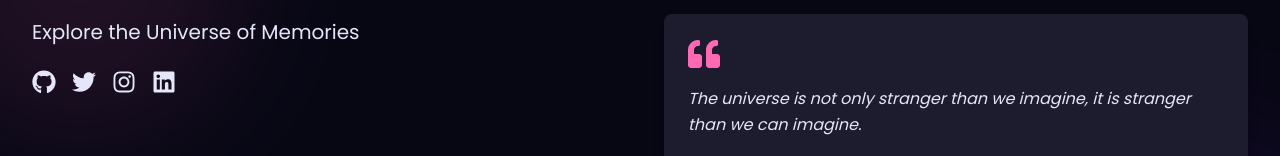
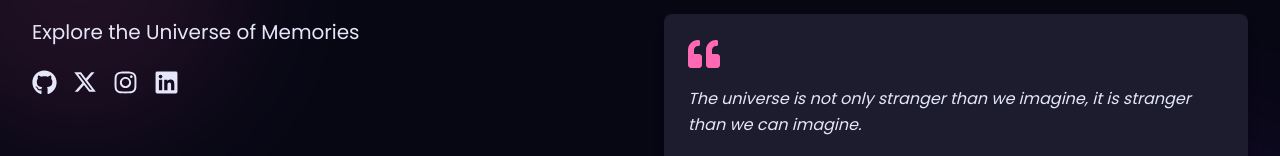
Before and after one commit to mohammadfaiz2722/CosmicVaultFrontEnd, a React (Create React App) app: page / in a window 1280 px wide. Shown: the part 3968-4124 px from the top of the page. Built offline with nearby package versions, Linux system fonts and the light colour scheme.

Commit message:
Update Footer.js

```diff
--- a/src/components/Footer.js
+++ b/src/components/Footer.js
@@ -1,9 +1,33 @@
 import React from 'react';
-import { FaGithub, FaTwitter, FaInstagram, FaLinkedin, FaQuoteLeft } from 'react-icons/fa';
+import { FaGithub, FaInstagram, FaLinkedin, FaQuoteLeft } from 'react-icons/fa';
 
+const XIcon = () => (
+  <svg xmlns="http://www.w3.org/2000/svg" viewBox="0 0 24 24" fill="currentColor" className="w-6 h-6">
+    <path d="M18.244 2.25h3.308l-7.227 8.26 8.502 11.24H16.17l-5.214-6.817L4.99 21.75H1.68l7.73-8.835L1.254 2.25H8.08l4.713 6.231zm-1.161 17.52h1.833L7.084 4.126H5.117z"/>
+  </svg>
+);
 const Footer = () => {
   const cosmicQuote = "The universe is not only stranger than we imagine, it is stranger than we can imagine.";
   const quoteAuthor = "Sir Arthur Eddington";
+
+  const socialLinks = [
+    {
+      icon: FaGithub,
+      url: "https://github.com/mohammadfaiz2722"
+    },
+    {
+      icon: XIcon,
+      url: "https://x.com/faiz272003?t=7J2Jt0zty3ShSz1-ze2icQ&s=09"
+    },
+    {
+      icon: FaInstagram,
+      url: "https://www.instagram.com/mohammadfaiz_27?igsh=MWE0ejdib2IzaDg5Zw== "
+    },
+    {
+      icon: FaLinkedin,
+      url: "https://www.linkedin.com/in/mohammad-faiz-a8596b309?utm_source=share&utm_campaign=share_via&utm_content=profile&utm_medium=android_app "
+    }
+  ];
 
   return (
     <footer className="relative bg-[#070714] text-white py-16 overflow-hidden">
@@ -15,9 +39,9 @@ const Footer = () => {
             </h3>
             <p className="text-xl text-[#E6E6FA]">Explore the Universe of Memories</p>
             <div className="flex space-x-4">
-              {[FaGithub, FaTwitter, FaInstagram, FaLinkedin].map((Icon, index) => (
-                <a key={index} href="#" className="text-[#E6E6FA] hover:text-white transition-colors duration-300 transform hover:scale-110">
-                  <Icon className="w-6 h-6" />
+              {socialLinks.map(({ icon: Icon, url }, index) => (
+                <a key={index} href={url} target="_blank" rel="noopener noreferrer" style={{fontSize:'25px'}} className="text-[#E6E6FA] hover:text-white transition-colors duration-300 transform hover:scale-110">
+                  <Icon />
                 </a>
               ))}
             </div>
```
